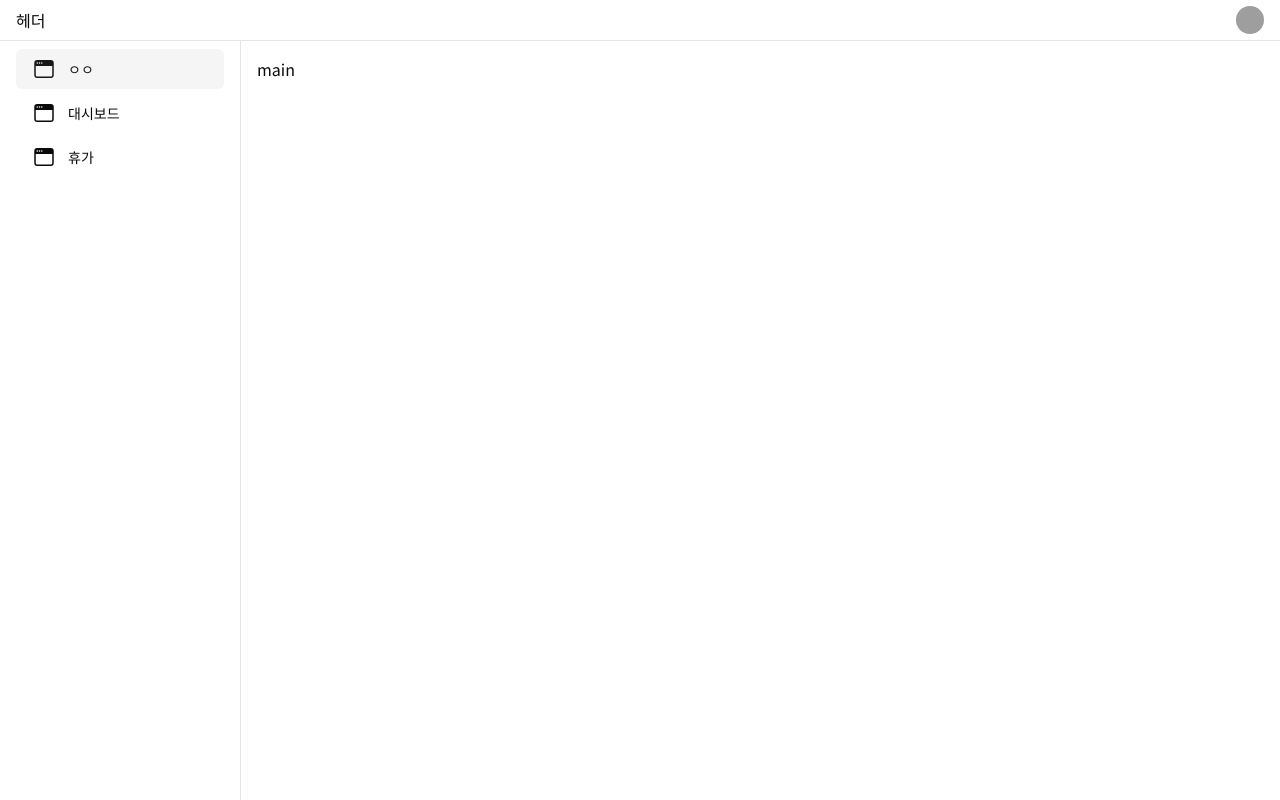
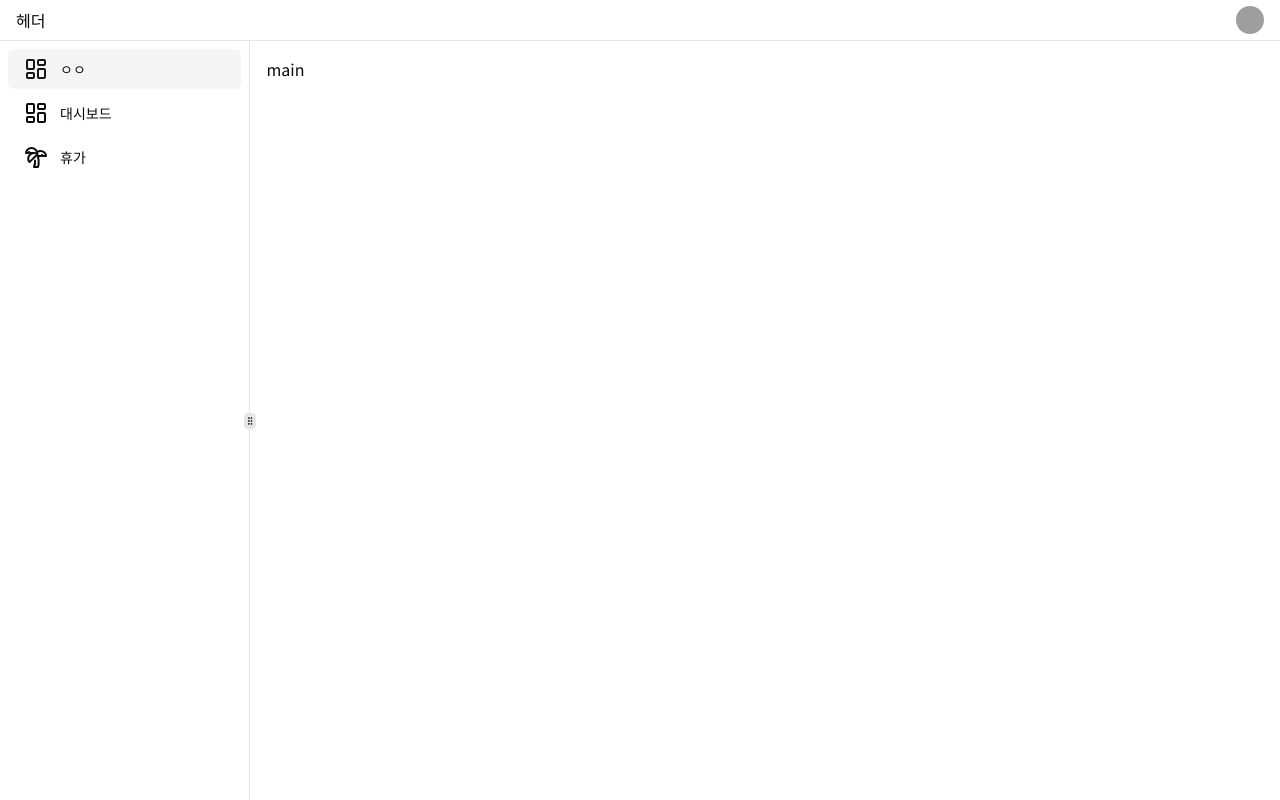
Before and after one commit to hbseo/day-off, a Next.js app: page / in a window 1280 px wide. Built offline with nearby package versions, Linux system fonts and the light colour scheme; grey boxes are pictures that could not be loaded.

Commit message:
add resizable, change nav

```diff
--- a/app/(main)/layout.tsx
+++ b/app/(main)/layout.tsx
@@ -1,20 +1,51 @@
+'use client';
+
 import Header from '@/components/header';
 import Nav from '@/components/nav';
-import { ScrollArea } from '@/components/ui/scroll-area';
 import { Separator } from '@/components/ui/separator';
+import { TooltipProvider } from '@/components/ui/tooltip';
+import {
+  ResizableHandle,
+  ResizablePanel,
+  ResizablePanelGroup,
+} from '@/components/ui/resizable';
+import { useState } from 'react';
+import { cn } from '@/lib/utils';
 
 export default function Layout({ children }: { children: React.ReactNode }) {
+  const [isCollapsed, setIsCollapsed] = useState(false);
+
   return (
-    <div className="flex h-full flex-col items-stretch">
-      <Header />
-      <Separator />
-      <div className="flex h-full w-full">
-        <div className="flex w-60 flex-col">
-          <Nav />
-        </div>
-        <Separator orientation="vertical" />
-        <main className="grow p-4">{children}</main>
+    <TooltipProvider delayDuration={0}>
+      <div className="flex h-full flex-col items-stretch">
+        <Header />
+        <Separator />
+        <ResizablePanelGroup direction="horizontal" className="h-full">
+          <ResizablePanel
+            defaultSize={20}
+            collapsedSize={4}
+            collapsible={true}
+            minSize={15}
+            maxSize={20}
+            onCollapse={() => {
+              setIsCollapsed(true);
+            }}
+            onExpand={() => {
+              setIsCollapsed(false);
+            }}
+            className={cn(
+              isCollapsed &&
+                'min-w-[50px] transition-all duration-300 ease-in-out'
+            )}
+          >
+            <Nav isCollapsed={isCollapsed} />
+          </ResizablePanel>
+          <ResizableHandle withHandle />
+          <ResizablePanel defaultSize={80} className="p-4">
+            {children}
+          </ResizablePanel>
+        </ResizablePanelGroup>
       </div>
-    </div>
+    </TooltipProvider>
   );
 }
--- a/components/nav.tsx
+++ b/components/nav.tsx
@@ -3,35 +3,37 @@
 import Link from 'next/link';
 import { usePathname } from 'next/navigation';
 import { Button } from '@/components/ui/button';
-import { WindowIcon } from '@heroicons/react/24/solid';
+import { LucideIcon, LayoutDashboard, Palmtree } from 'lucide-react';
+import { Tooltip, TooltipContent, TooltipTrigger } from './ui/tooltip';
+import { buttonVariants } from '@/components/ui/button';
+import { cn } from '@/lib/utils';
+import { forwardRef, Ref } from 'react';
 
-const dummy: { name: string; href: string; icon: unknown }[] = [
+type NavigationItem = {
+  name?: string;
+  href: string;
+  icon: LucideIcon;
+};
+
+const dummy: NavigationItem[] = [
   {
     name: 'ㅇㅇ',
     href: '/',
-    icon: WindowIcon,
+    icon: LayoutDashboard,
   },
   {
     name: '대시보드',
     href: '/dashboard',
-    icon: WindowIcon,
+    icon: LayoutDashboard,
   },
   {
     name: '휴가',
     href: '/off',
-    icon: WindowIcon,
+    icon: Palmtree,
   },
 ];
 
-const NavItem = ({
-  name,
-  href,
-  icon,
-}: {
-  name: string;
-  href: string;
-  icon: any;
-}) => {
+const NavItem = ({ name, href, icon }: NavigationItem) => {
   const pathname = usePathname();
   const firstPathname = '/' + pathname.split('/')[1];
   const LinkIcon = icon;
@@ -49,20 +51,60 @@
   );
 };
 
-const Nav = () => {
+const NavItemCollapsed = forwardRef(function NavItemCollapsed(
+  { href, icon }: NavigationItem,
+  ref: Ref<HTMLAnchorElement>
+) {
+  const pathname = usePathname();
+  const firstPathname = '/' + pathname.split('/')[1];
+  const LinkIcon = icon;
+
   return (
-    <nav className="flex flex-col gap-1 px-4 py-2">
-      {dummy.map((item) => {
+    <Link
+      href={href}
+      className={cn(
+        buttonVariants({
+          variant: firstPathname === href ? 'secondary' : 'ghost',
+          size: 'icon',
+        })
+      )}
+      ref={ref}
+    >
+      <LinkIcon className="w-6" />
+    </Link>
+  );
+});
+
+const Nav = ({ isCollapsed }: { isCollapsed: boolean }) => {
   return (
+    <div
+      data-collapsed={isCollapsed}
+      className="group flex flex-col gap-4 py-2 data-[collapsed=true]:py-2"
+    >
+      <nav className="grid gap-1 px-2 group-[[data-collapsed=true]]:justify-center group-[[data-collapsed=true]]:px-2">
+        {dummy.map((item) =>
+          isCollapsed ? (
+            <Tooltip key={item.name} delayDuration={0}>
+              <TooltipTrigger asChild>
+                <NavItemCollapsed
+                  href={item.href}
+                  key={item.name}
+                  icon={item.icon}
+                />
+              </TooltipTrigger>
+              <TooltipContent>{item.name}</TooltipContent>
+            </Tooltip>
+          ) : (
             <NavItem
               name={item.name}
               href={item.href}
               key={item.name}
               icon={item.icon}
-          ></NavItem>
-        );
-      })}
+            />
+          )
+        )}
       </nav>
+    </div>
   );
 };
 
--- /dev/null
+++ b/components/ui/resizable.tsx
@@ -0,0 +1,43 @@
+import { GripVertical } from "lucide-react"
+import * as ResizablePrimitive from "react-resizable-panels"
+
+import { cn } from "@/lib/utils"
+
+const ResizablePanelGroup = ({
+  className,
+  ...props
+}: React.ComponentProps<typeof ResizablePrimitive.PanelGroup>) => (
+  <ResizablePrimitive.PanelGroup
+    className={cn(
+      "flex h-full w-full data-[panel-group-direction=vertical]:flex-col",
+      className
+    )}
+    {...props}
+  />
+)
+
+const ResizablePanel = ResizablePrimitive.Panel
+
+const ResizableHandle = ({
+  withHandle,
+  className,
+  ...props
+}: React.ComponentProps<typeof ResizablePrimitive.PanelResizeHandle> & {
+  withHandle?: boolean
+}) => (
+  <ResizablePrimitive.PanelResizeHandle
+    className={cn(
+      "relative flex w-px items-center justify-center bg-border after:absolute after:inset-y-0 after:left-1/2 after:w-1 after:-translate-x-1/2 focus-visible:outline-none focus-visible:ring-1 focus-visible:ring-ring focus-visible:ring-offset-1 data-[panel-group-direction=vertical]:h-px data-[panel-group-direction=vertical]:w-full data-[panel-group-direction=vertical]:after:left-0 data-[panel-group-direction=vertical]:after:h-1 data-[panel-group-direction=vertical]:after:w-full data-[panel-group-direction=vertical]:after:-translate-y-1/2 data-[panel-group-direction=vertical]:after:translate-x-0 [&[data-panel-group-direction=vertical]>div]:rotate-90",
+      className
+    )}
+    {...props}
+  >
+    {withHandle && (
+      <div className="z-10 flex h-4 w-3 items-center justify-center rounded-sm border bg-border">
+        <GripVertical className="h-2.5 w-2.5" />
+      </div>
+    )}
+  </ResizablePrimitive.PanelResizeHandle>
+)
+
+export { ResizablePanelGroup, ResizablePanel, ResizableHandle }
--- a/package.json
+++ b/package.json
@@ -9,7 +9,6 @@
     "lint": "next lint"
   },
   "dependencies": {
-    "@heroicons/react": "^2.1.1",
     "@hookform/resolvers": "^3.3.3",
     "@radix-ui/react-avatar": "^1.0.4",
     "@radix-ui/react-dropdown-menu": "^2.0.6",
@@ -26,6 +25,7 @@
     "react": "^18",
     "react-dom": "^18",
     "react-hook-form": "^7.49.2",
+    "react-resizable-panels": "^1.0.5",
     "tailwind-merge": "^2.2.0",
     "tailwindcss-animate": "^1.0.7",
     "use-debounce": "^10.0.0",
```
Also changed, not shown: 1 other file (tests, documents, lock files or other folders). Lines whose indentation alone changed are shown as unchanged.
